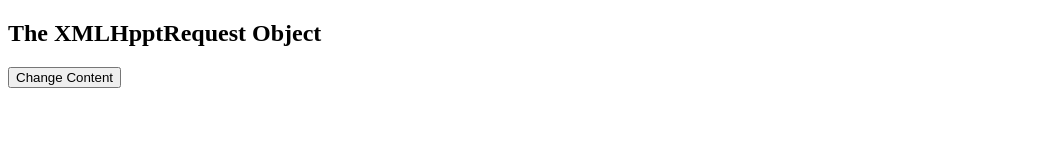
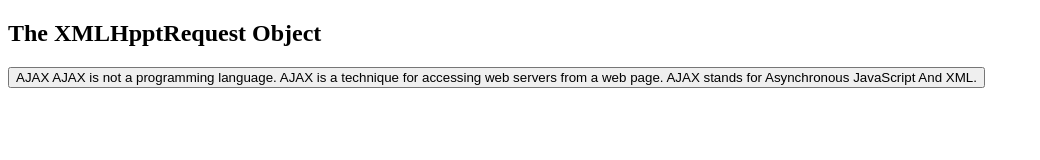
Before and after one commit to Richard9923/improving-js-skills, a plain HTML site: page JS Ajax/ajax.html in a window 1280 px wide. Both pictures are taken after a click on the button "Change Content". Shown: the whole page, without its empty margins (0-1040 px from the left). Drawn offline with Linux system fonts and the light colour scheme.

Commit message:
corrigindo erro de referencia

```diff
--- a/JS Ajax/ajax.html
+++ b/JS Ajax/ajax.html
@@ -7,7 +7,7 @@
   </head>
   <body>
     <h2>The XMLHpptRequest Object</h2>
-    <button type="button" onclick="loadDoc()">Change Content</button>
+    <button id="demo" type="button" onclick="loadDoc()">Change Content</button>
     <script src="ajax.js"></script>
   </body>
 </html>
--- a/JS Ajax/ajax.js
+++ b/JS Ajax/ajax.js
@@ -0,0 +1,8 @@
+function loadDoc() {
+  const xhttp = new XMLHttpRequest();
+  xhttp.onload = function () {
+    document.getElementById("demo").innerHTML = this.responseText;
+  };
+  xhttp.open("GET", "ajax_info.txt");
+  xhttp.send();
+}
```
Also changed, not shown: JS Ajax/ajax_info.txt (added).
